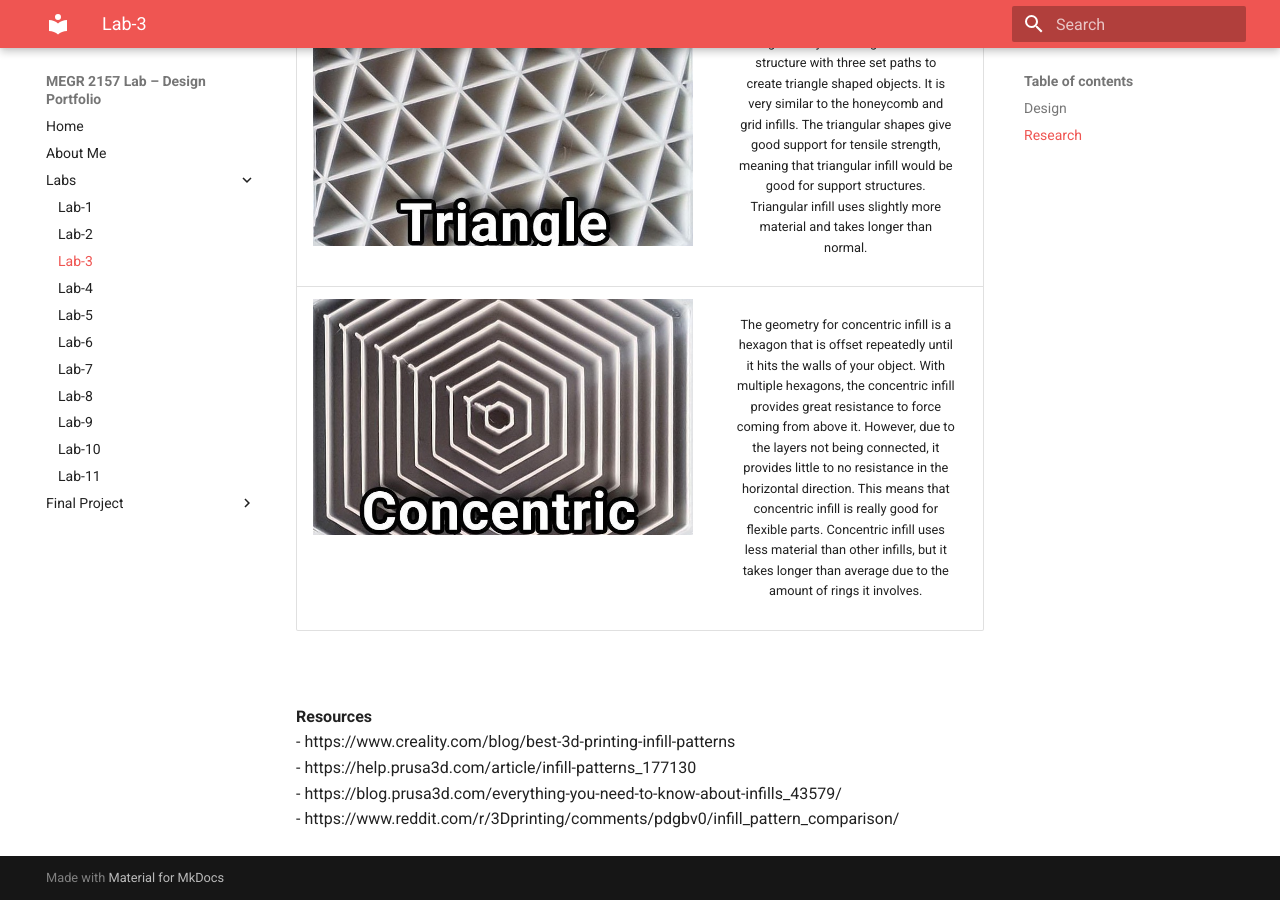
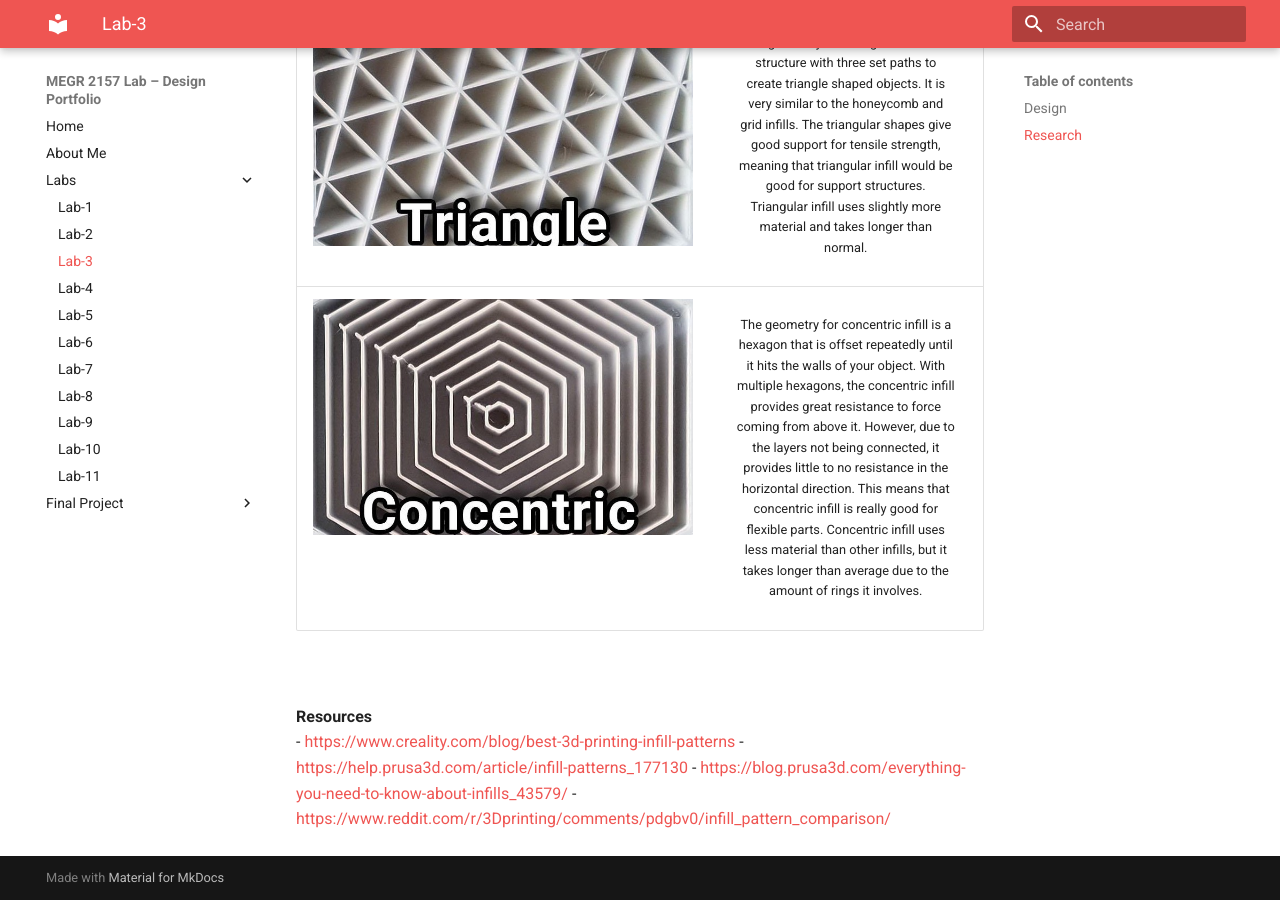
Before and after one commit to AndyChwalik/andy-chwalik-portfolio, an MkDocs documentation site: the page built from docs/Labs/L03/index.md, in a window 1280 px wide and 900 px high, scrolled down 8994 px. Built offline with MkDocs 1.6.1 and Material for MkDocs 9.7.7, drawn with Linux system fonts in a browser that asks for light colours.

```diff
--- a/docs/Labs/L03/index.md
+++ b/docs/Labs/L03/index.md
@@ -274,7 +274,7 @@ I couldn't land on an object I wanted to 3D print initially, but I decided to do
 </table><br>
 
 **Resources**<br>
-- https://www.creality.com/blog/best-3d-printing-infill-patterns<br>
-- https://help.prusa3d.com/article/infill-patterns_177130<br>
-- https://blog.prusa3d.com/everything-you-need-to-know-about-infills_43579/<br>
-- https://www.reddit.com/r/3Dprinting/comments/pdgbv0/infill_pattern_comparison/<br>
+- [https://www.creality.com/blog/best-3d-printing-infill-patterns](https://www.creality.com/blog/best-3d-printing-infill-patterns)
+- [https://help.prusa3d.com/article/infill-patterns_177130](https://help.prusa3d.com/article/infill-patterns_177130)
+- [https://blog.prusa3d.com/everything-you-need-to-know-about-infills_43579/](https://blog.prusa3d.com/everything-you-need-to-know-about-infills_43579/)
+- [https://www.reddit.com/r/3Dprinting/comments/pdgbv0/infill_pattern_comparison/](https://www.reddit.com/r/3Dprinting/comments/pdgbv0/infill_pattern_comparison/)
```
